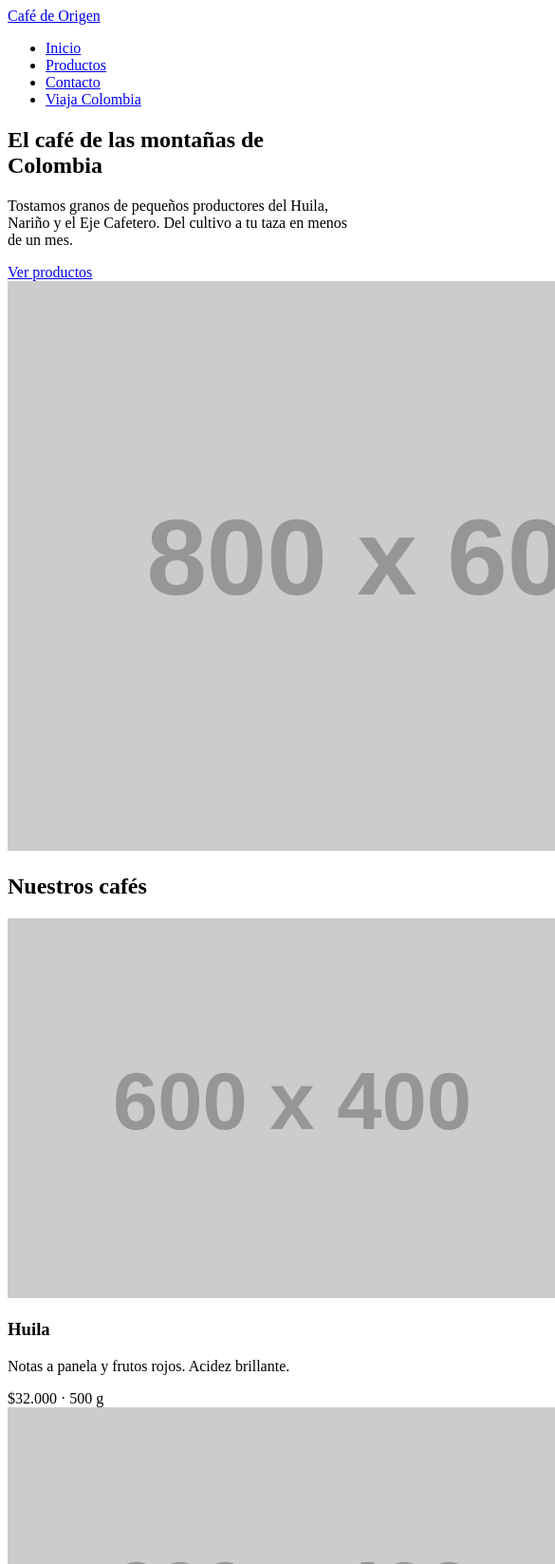
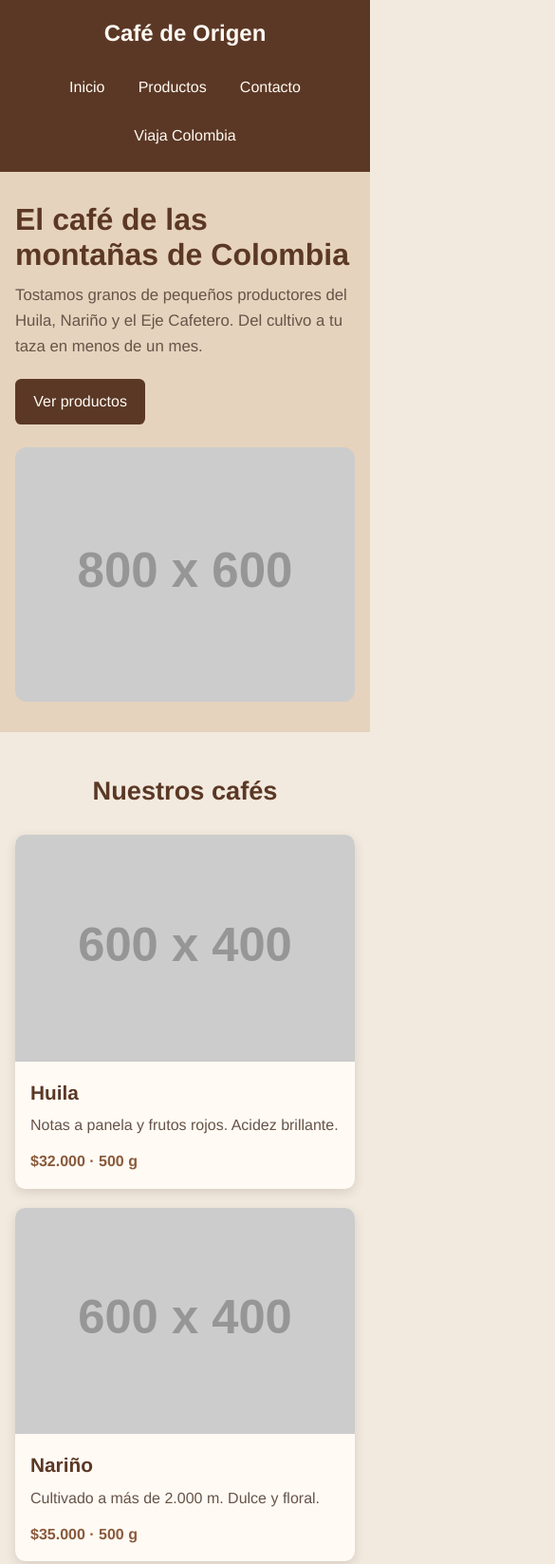
Before and after one commit to javierdavidmolina/cafe-de-origen, a plain HTML site: page index.html in a window 390 px wide. Shown: the top 1647 px of the page at 95% size, 585 px wide, since content can reach past the window. Drawn offline with Linux system fonts and the light colour scheme; placeholder pictures from the web are drawn by us.

Commit message:
diseño responsive implementado

```diff
--- a/css/styles-cafe.css
+++ b/css/styles-cafe.css
@@ -0,0 +1,252 @@
+:root {
+    color-scheme: light;
+    --color-primario: #5b3825;
+    --color-primario-hover: #422719;
+    --color-secundario: #8a5a3b;
+    --color-fondo: #f3eadf;
+    --color-superficie: #fffaf4;
+    --color-acento: #e6d3bd;
+    --color-texto: #34251d;
+    --color-texto-suave: #665449;
+    --sombra: 0 0.25rem 0.75rem rgb(52 37 29 / 14%);
+}
+
+* {
+    box-sizing: border-box;
+}
+
+html {
+    scroll-behavior: smooth;
+}
+
+body {
+    margin: 0;
+    background-color: var(--color-fondo);
+    color: var(--color-texto);
+    font-family: "Franklin Gothic Medium", "Arial Narrow", Arial, sans-serif;
+    line-height: 1.6;
+}
+
+img {
+    display: block;
+    max-width: 100%;
+}
+
+.contenedor {
+    width: 100%;
+    max-width: 72rem;
+    margin-inline: auto;
+    padding-inline: 1rem;
+}
+
+.header {
+    background-color: var(--color-primario);
+    color: var(--color-superficie);
+    padding-block: 1rem;
+}
+
+.header__contenido {
+    display: flex;
+    flex-direction: column;
+    align-items: center;
+    gap: 1rem;
+}
+
+.logo {
+    color: inherit;
+    font-size: 1.5rem;
+    font-weight: 700;
+    text-decoration: none;
+}
+
+.nav__lista {
+    display: flex;
+    flex-wrap: wrap;
+    justify-content: center;
+    gap: 0.5rem;
+    margin: 0;
+    padding: 0;
+    list-style: none;
+}
+
+.nav__lista a {
+    display: block;
+    padding: 0.55rem 0.85rem;
+    border-radius: 0.4rem;
+    color: inherit;
+    text-decoration: none;
+    transition: background-color 0.2s ease;
+}
+
+.nav__lista a:hover,
+.nav__lista a:focus-visible {
+    background-color: var(--color-secundario);
+}
+
+.nav__lista a:focus-visible,
+.boton:focus-visible {
+    outline: 0.18rem solid var(--color-acento);
+    outline-offset: 0.15rem;
+}
+
+.hero {
+    padding-block: 2rem;
+    background-color: var(--color-acento);
+}
+
+.hero__contenido {
+    display: grid;
+    align-items: center;
+    gap: 1.5rem;
+}
+
+.hero__texto h1 {
+    margin: 0 0 0.75rem;
+    color: var(--color-primario);
+    font-size: clamp(2rem, 6vw, 3.25rem);
+    line-height: 1.15;
+}
+
+.hero__texto p {
+    max-width: 38rem;
+    margin: 0 0 1.25rem;
+    color: var(--color-texto-suave);
+    font-size: 1.05rem;
+}
+
+.hero__imagen {
+    width: 100%;
+    aspect-ratio: 4 / 3;
+    border-radius: 0.75rem;
+    object-fit: cover;
+}
+
+.boton {
+    display: inline-block;
+    padding: 0.7rem 1.2rem;
+    border: 0;
+    border-radius: 0.4rem;
+    background-color: var(--color-primario);
+    color: var(--color-superficie);
+    font: inherit;
+    text-decoration: none;
+    transition: background-color 0.2s ease;
+}
+
+.boton:hover {
+    background-color: var(--color-primario-hover);
+}
+
+.productos {
+    padding-block: 2.5rem;
+}
+
+.productos h2,
+.contacto h2 {
+    margin: 0 0 1.5rem;
+    color: var(--color-primario);
+    font-size: clamp(1.7rem, 4vw, 2.25rem);
+    text-align: center;
+}
+
+.tarjetas {
+    display: grid;
+    grid-template-columns: repeat(auto-fit, minmax(min(100%, 17rem), 1fr));
+    gap: 1.25rem;
+}
+
+.tarjeta {
+    overflow: hidden;
+    border-radius: 0.65rem;
+    background-color: var(--color-superficie);
+    box-shadow: var(--sombra);
+}
+
+.tarjeta img {
+    width: 100%;
+    aspect-ratio: 3 / 2;
+    object-fit: cover;
+}
+
+.tarjeta__cuerpo {
+    padding: 1rem;
+}
+
+.tarjeta__cuerpo h3 {
+    margin: 0 0 0.35rem;
+    color: var(--color-primario);
+    font-size: 1.3rem;
+}
+
+.tarjeta__cuerpo p {
+    margin: 0 0 0.75rem;
+    color: var(--color-texto-suave);
+}
+
+.precio {
+    color: var(--color-secundario);
+    font-weight: 700;
+}
+
+.contacto {
+    padding-block: 2.5rem;
+    background-color: var(--color-acento);
+}
+
+.contacto__grid {
+    display: grid;
+    gap: 1rem;
+}
+
+.contacto__bloque {
+    padding: 1rem;
+    border-radius: 0.5rem;
+    background-color: var(--color-superficie);
+}
+
+.contacto__bloque h3 {
+    margin: 0 0 0.25rem;
+    color: var(--color-primario);
+}
+
+.contacto__bloque p {
+    margin: 0;
+    color: var(--color-texto-suave);
+}
+
+.footer {
+    padding: 1rem;
+    background-color: var(--color-primario);
+    color: var(--color-superficie);
+    text-align: center;
+}
+
+.footer p {
+    margin: 0;
+}
+
+@media (min-width: 48rem) {
+    .header__contenido {
+        flex-direction: row;
+        justify-content: space-between;
+    }
+
+    .hero {
+        padding-block: 3.5rem;
+    }
+
+    .hero__contenido {
+        grid-template-columns: 1fr 1fr;
+        gap: 2.5rem;
+    }
+
+    .contacto__grid {
+        grid-template-columns: repeat(3, minmax(0, 1fr));
+    }
+}
+
+@media (min-width: 64rem) {
+    .tarjetas {
+        grid-template-columns: repeat(3, minmax(0, 1fr));
+    }
+}
--- a/index.html
+++ b/index.html
@@ -3,7 +3,7 @@
 
 <head>
     <meta charset="UTF-8">
-    <meta name="viewport" content="width=<device-width>, initial-scale=1.0">
+    <meta name="viewport" content="width=device-width, initial-scale=1.0">
     <title>Café De Origen</title>
     <link rel="stylesheet" href="css/styles-cafe.css">
 </head>
@@ -18,7 +18,7 @@
                     <li><a href="#inicio">Inicio</a></li>
                     <li><a href="#productos">Productos</a></li>
                     <li><a href="#contacto">Contacto</a></li>
-                    <li><a href="viajacolombia/index.html" class="nav__destacado">Viaja Colombia</a></li>
+                    <li><a href="viaja-colombia/viajes.html" class="nav__destacado">Viaja Colombia</a></li>
                 </ul>
             </nav>
         </div>
```
